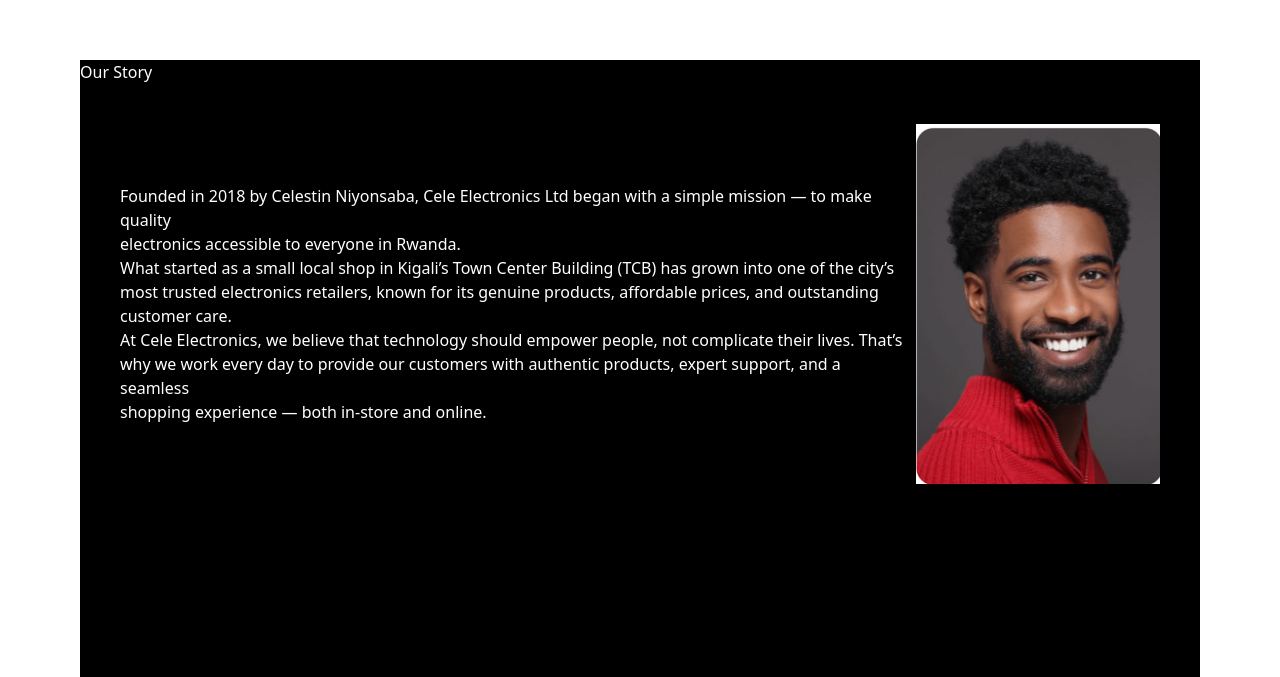
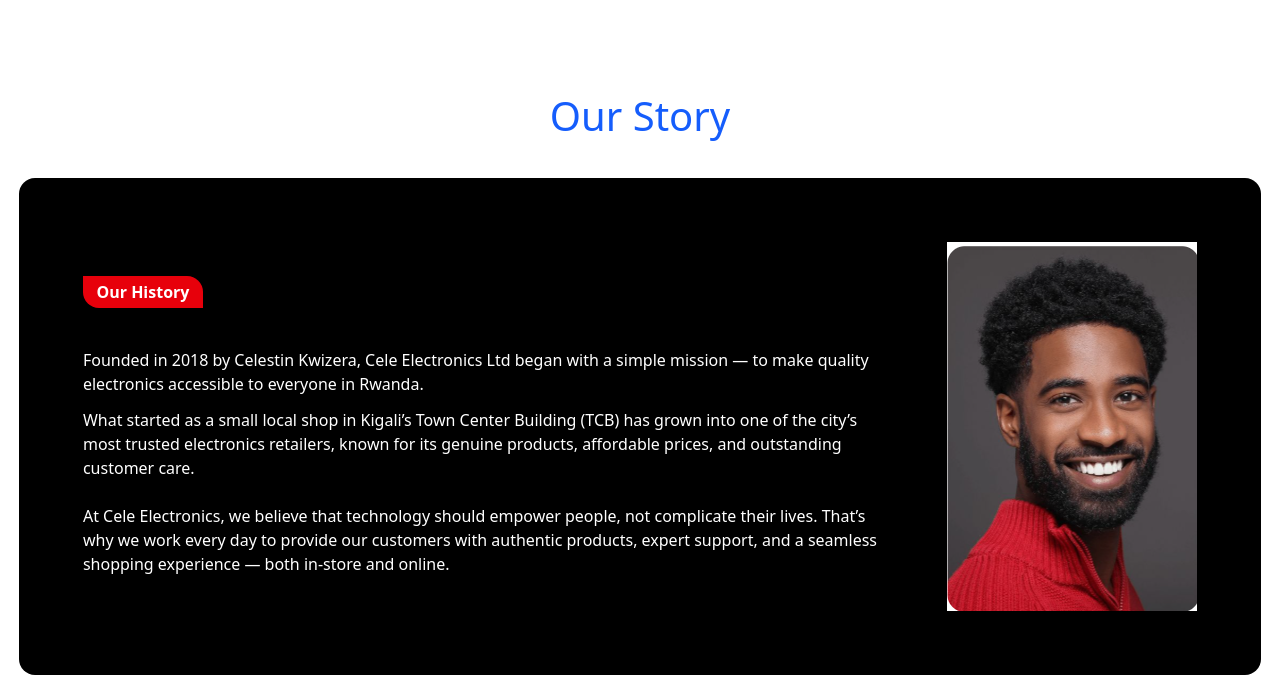
Before and after one commit to ingdia/E-commerce, a React (Vite) app in the folder cele-ecommerce/: page /About in a window 1280 px wide. Shown: the part 1390-2067 px from the top of the page. Built offline with nearby package versions, Linux system fonts and the light colour scheme.

Commit message:
refining about page

```diff
--- a/cele-ecommerce/src/pages/About.jsx
+++ b/cele-ecommerce/src/pages/About.jsx
@@ -1,4 +1,5 @@
 import image from "../assets/images/image.png"
+import imagebanner from "../assets/images/imagebanner.png"
 import { DollarSign, UserCheck, Award, ShieldCheck,ShoppingCart } from "lucide-react";
 
 
@@ -35,7 +36,7 @@
     return(<>
     <div className="relative flex justify-center font-serif items-center p-10 bg-gray-200 ">
 
-       <img src={image} className="h-[400px] w-full rounded-2xl "/>
+       <img src={imagebanner} className="h-[400px] w-full rounded-2xl "/>
         <div className="absolute inset-0 bg-gradient-to-b from-black/80 via-blue-800/80 to-transparent  rounded-2xl m-10"></div>
 
        <div className="absolute text-center flex inset-0 z-10 gap-1 text-white flex-col align-center justify-center">
@@ -72,16 +73,16 @@
 
         </div>
     </div>
-    <div className="min-h-screen bg-black text-white m-20">
-         <h2> Our Story</h2>
-        <div className="flex p-10 justify-center items-center space-x-2">
-
+    <div className="min-h-screen  flex flex-col justify-center items-center">
+         <h2  className="text-[40px] text-blue-600 pb-8"> Our Story</h2>
+        <div className="flex p-16 justify-center rounded-2xl text-[16px] bg-black text-white items-center gap-[70px]">
             <div>
-               <div>
-                <p>Founded in 2018 by Celestin Niyonsaba, Cele Electronics Ltd began with a simple mission — to make quality</p>
+                <p className="bg-red-600 md:w-[120px] flex items-center font-bold justify-center p-1 mb-10 rounded-bl-2xl rounded-tr-2xl">Our History</p>
+               <div className="pb-3">
+                <p>Founded in 2018 by Celestin Kwizera, Cele Electronics Ltd began with a simple mission — to make quality</p>
                <p>electronics accessible to everyone in Rwanda.</p>
                </div>
-               <div>
+               <div className="pb-6">
                 <p>What started as a small local shop in Kigali’s Town Center Building (TCB) has grown into one of the city’s</p>
                 <p>most trusted electronics retailers, known for its genuine products, affordable prices, and outstanding</p>
                <p>customer care.</p>
```
